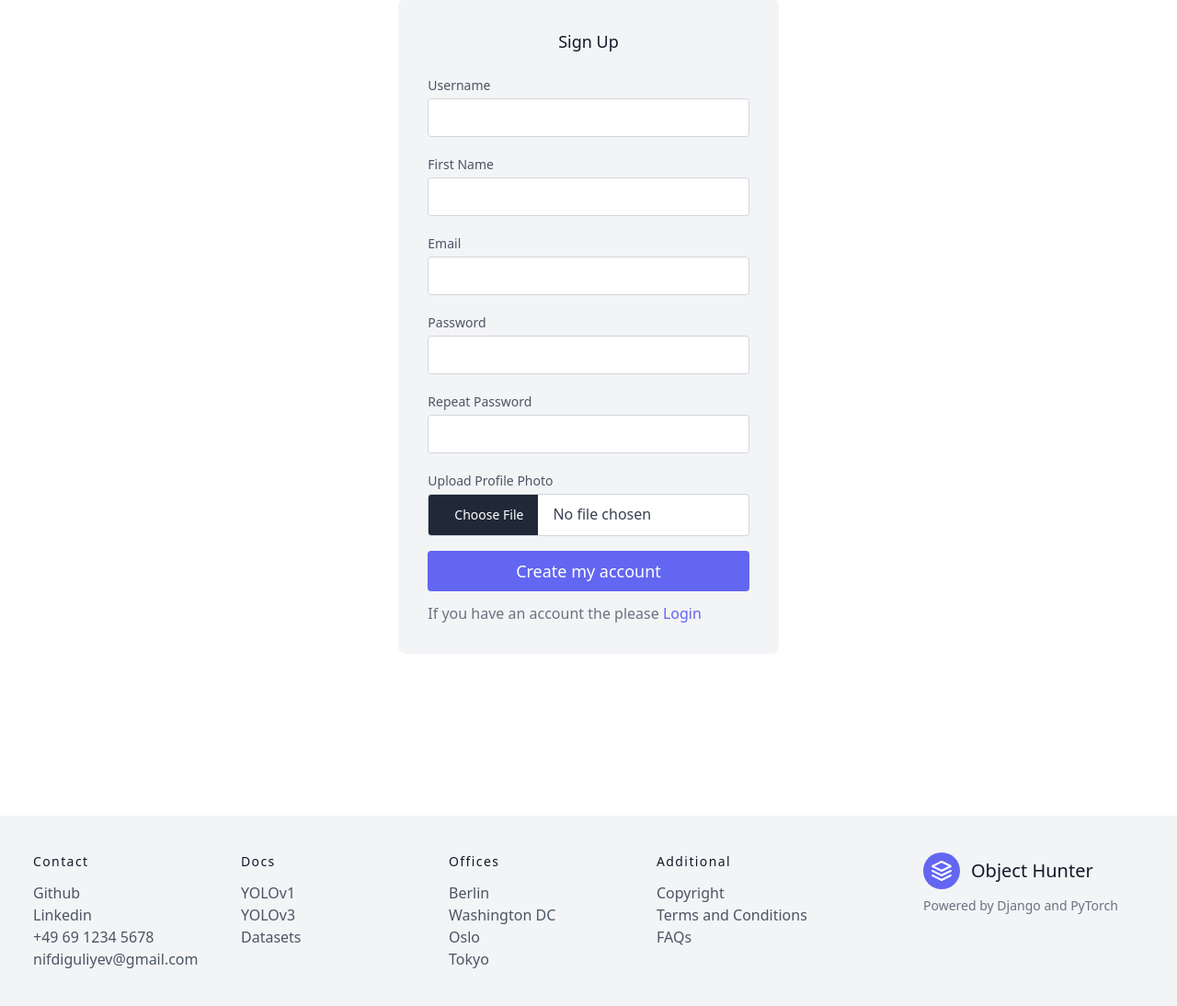
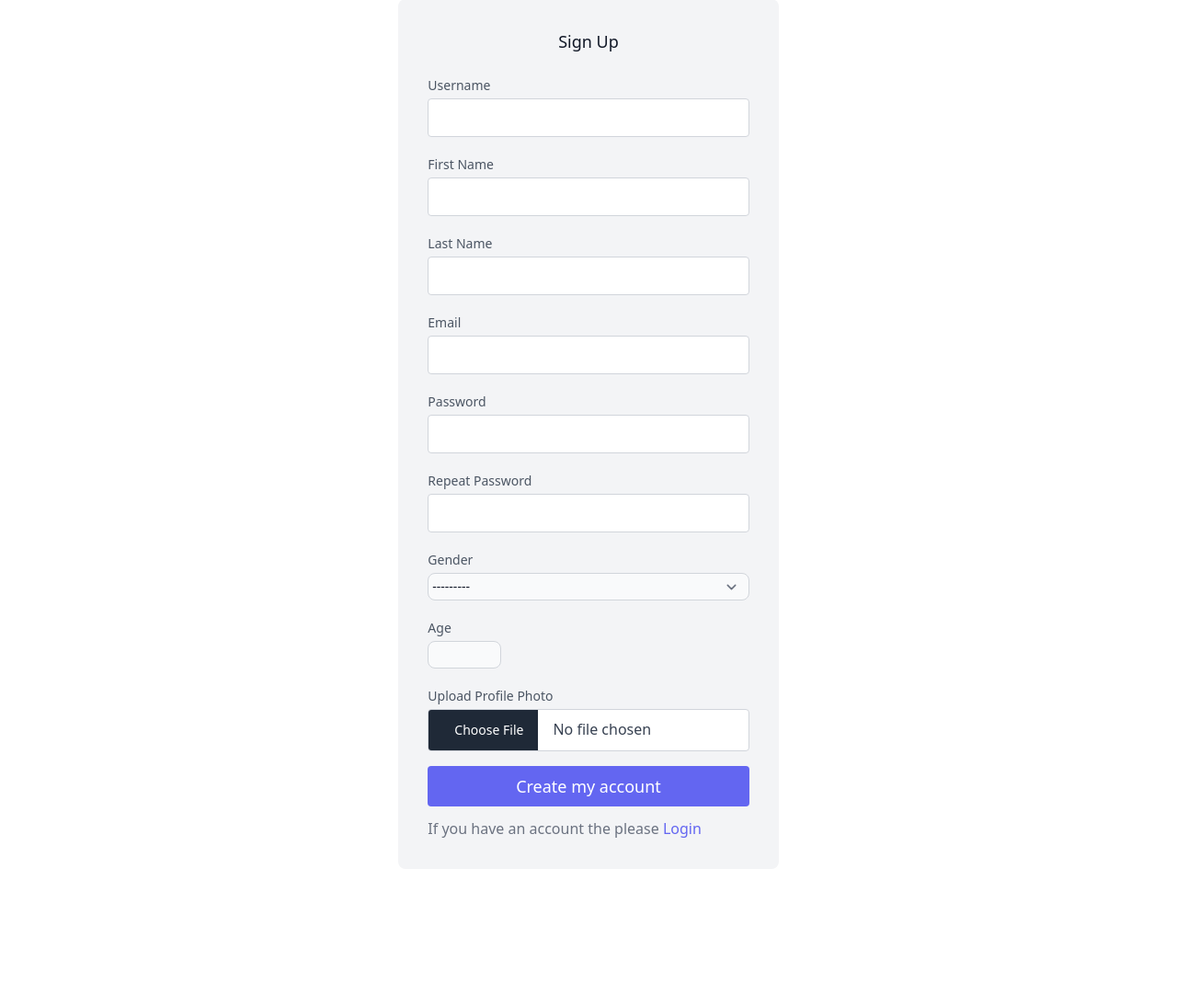
Before and after one commit to Nifdi01/object-hunter, a Django app: page /registration/ in a window 1280 px wide. Shown: the part 161-1255 px from the top of the page at 92% size. Before the commit the page ends 1214 px from the top, so only its background shows below. Run offline with Django 4.2, Linux system fonts and the light colour scheme; some libraries are stand-ins or nearby versions.

Commit message:
OHGB-2: Added User age and gender profile

```diff
--- a/objecthunter/account/forms.py
+++ b/objecthunter/account/forms.py
@@ -9,11 +9,14 @@
 class ProfileRegistrationForm(forms.ModelForm):
     class Meta:
         model = Profile
-        fields = ['photo']
+        fields = ['photo', 'gender', 'age']
 
     def __init__(self, *args, **kwargs):
-        super().__init__(self, *args, **kwargs)
-        self.fields['photo'].widget.attrs['class'] = "block w-full text-sm text-gray-900 border border-gray-300 rounded-lg cursor-pointer bg-gray-50 dark:text-gray-400 focus:outline-none dark:bg-gray-700 dark:border-gray-600 dark:placeholder-gray-400"
+        super().__init__(*args, **kwargs)  # Corrected the call to super()
+        self.fields['photo'].widget.attrs['class'] = "block w-full text-sm text-gray-900 border border-gray-300 rounded-lg cursor-pointer bg-gray-50 focus:outline-none"
+        self.fields['gender'].widget.attrs['class'] = "block p-1 w-full text-sm text-gray-900 border border-gray-300 rounded-lg cursor-pointer bg-gray-50 focus:outline-none"
+        self.fields['age'].widget.attrs['class'] = "block p-1 w-20 text-sm text-gray-900 border border-gray-300 rounded-lg cursor-pointer bg-gray-50 focus:outline-none"
+
 
 class UserRegistrationForm(forms.ModelForm):
     password = forms.CharField(widget=forms.PasswordInput, label='Password')
@@ -21,7 +24,7 @@
 
     class Meta:
         model = User
-        fields = ['username', 'first_name', 'email']
+        fields = ['username', 'first_name', 'last_name', 'email']
 
     def clean_password_repeat(self):
         cd = self.cleaned_data
--- a/objecthunter/account/models.py
+++ b/objecthunter/account/models.py
@@ -1,6 +1,5 @@
 from django.db import models
 from django.conf import settings
-from models.models import ObjectDetectionModel
 
 class Profile(models.Model):
     user = models.OneToOneField(settings.AUTH_USER_MODEL, on_delete=models.CASCADE)
@@ -8,5 +7,14 @@
     photo = models.ImageField(default='defaults/userprofile.png', upload_to='users/%Y/%m/%d/', blank=True)
     model_use_count = models.JSONField(default=dict)  # Store use count for each model as a JSON dictionary
 
+    # New fields for gender and age
+    GENDER_CHOICES = (
+        ('M', 'Male'),
+        ('F', 'Female'),
+        ('O', 'Other'),
+    )
+    gender = models.CharField(max_length=1, choices=GENDER_CHOICES, blank=True)
+    age = models.PositiveIntegerField(blank=True, null=True)
+
     def __str__(self):
         return f"Profile of {self.user.username}"
--- a/objecthunter/account/templates/account/register.html
+++ b/objecthunter/account/templates/account/register.html
@@ -30,6 +30,10 @@
                 {{user_form.first_name|add_tailwind_classes:"w-full bg-white rounded border border-gray-300 focus:border-indigo-500 focus:ring-2 focus:ring-indigo-200 text-base outline-none text-gray-700 py-1 px-3 leading-8 transition-colors duration-200 ease-in-out"}}
             </div>
             <div class="relative mb-4">
+                <label for="{{user_form.first_name.id_for_label}}" class="leading-7 text-sm text-gray-600">Last Name</label>
+                {{user_form.first_name|add_tailwind_classes:"w-full bg-white rounded border border-gray-300 focus:border-indigo-500 focus:ring-2 focus:ring-indigo-200 text-base outline-none text-gray-700 py-1 px-3 leading-8 transition-colors duration-200 ease-in-out"}}
+            </div>
+            <div class="relative mb-4">
                 <label for="{{user_form.email.id_for_label}}" class="leading-7 text-sm text-gray-600">Email</label>
                 {{user_form.email|add_tailwind_classes:"w-full bg-white rounded border border-gray-300 focus:border-indigo-500 focus:ring-2 focus:ring-indigo-200 text-base outline-none text-gray-700 py-1 px-3 leading-8 transition-colors duration-200 ease-in-out"}}
             </div>
@@ -40,6 +44,16 @@
             <div class="relative mb-4">
                 <label for="{{user_form.password_repeat.id_for_label}}" class="leading-7 text-sm text-gray-600">Repeat Password</label>
                 {{user_form.password_repeat|add_tailwind_classes:"w-full bg-white rounded border border-gray-300 focus:border-indigo-500 focus:ring-2 focus:ring-indigo-200 text-base outline-none text-gray-700 py-1 px-3 leading-8 transition-colors duration-200 ease-in-out"}}
+            </div>
+
+            <div class="relative mb-4">
+                <label for="{{user_form.gender.id_for_label}}" class="leading-7 text-sm text-gray-600">Gender</label>
+                {{ profile_form.gender }}
+            </div>
+
+            <div class="relative mb-4">
+                <label for="{{user_form.age.id_for_label}}" class="leading-7 text-sm text-gray-600">Age</label>
+                {{ profile_form.age }}
             </div>
 
             <div class="relative mb-4">
--- a/objecthunter/account/templates/base.html
+++ b/objecthunter/account/templates/base.html
@@ -50,9 +50,12 @@
           </div>
           <ul class="py-2 text-sm text-gray-700" aria-labelledby="avatarButton">
             <li>
-
               <a href="{% url 'dashboard' %}"
                 class="block px-4 py-2 hover:bg-gray-100">Dashboard</a>
+            </li>
+            <li>
+              <a href="{% url 'model_list' %}"
+                class="block px-4 py-2 hover:bg-gray-100">Explore Models</a>
             </li>
             <li>
               <a href="#" class="block px-4 py-2 hover:bg-gray-100">Settings</a>
--- a/objecthunter/account/views.py
+++ b/objecthunter/account/views.py
@@ -47,10 +47,13 @@
     series = list(model_use_count.values())
 
     # Calculate the most used model
-    fav_model = sorted(model_use_count.items(), key=lambda x:x[1])[-1][0]
+    if len(model_use_count.items()) != 0:
+        fav_model = sorted(model_use_count.items(), key=lambda x:x[1])[-1][0]
+    else:
+        fav_model = 'None'
 
     # Pass the data to the template
-    context = {'labels': labels, 'series': series, 'fav_model': fav_model}
+    context = {'section': 'dashboard', 'labels': labels, 'series': series, 'fav_model': fav_model}
 
     return render(request, 'account/dashboard.html', context)
 
@@ -77,11 +80,6 @@
     return render(request, 'account/login.html', {'form': form})
 
 
-@login_required
-def dashboard(request):
-    return render(request,
-                  'account/dashboard.html',
-                  {'section': 'dashboard'})
 
 
 def register(request):
@@ -95,17 +93,13 @@
             profile = profile_form.save(commit=False)
             profile.user = new_user
             profile.save()
-            return render(request,
-                          'account/register_done.html',
-                          {'new_user': new_user})
-
+            return render(request, 'account/register_done.html', {'new_user': new_user})
     else:
         user_form = UserRegistrationForm()
-        profile_form = ProfileRegistrationForm()
+        profile_form = ProfileRegistrationForm()  # Correctly initialize the ProfileRegistrationForm here
 
-    return render(request,
-                    'account/register.html',
-                    {'user_form': user_form, 'profile_form':profile_form})
+    return render(request, 'account/register.html', {'user_form': user_form, 'profile_form': profile_form})
+
 
 
 @login_required
```
Also changed, not shown: objecthunter/account/templates/account/dashboard.html (+25 -6 lines), objecthunter/account/migrations/0005_profile_age_profile_gender.py (added).
